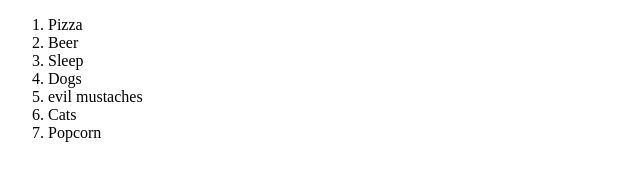
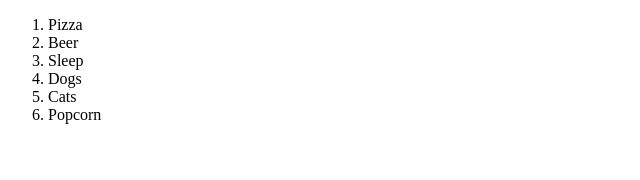
Before and after one commit to rstanbaugh/my-fav-things, a plain HTML site: page index.html in a window 1280 px wide. Shown: the whole page, without its empty margins (0-640 px from the left). Drawn offline with Linux system fonts and the light colour scheme.

Commit message:
real list

```diff
--- a/index.html
+++ b/index.html
@@ -13,7 +13,6 @@
   <li>Beer</li>
   <li>Sleep</li>
   <li>Dogs</li>
-  <li>evil mustaches</li>
   <li>Cats</li>
   <li>Popcorn</li>
 </ol>
```
